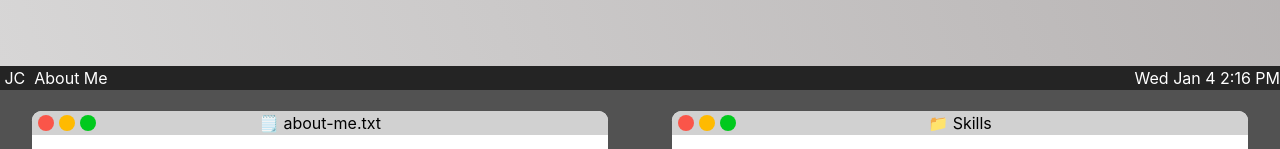
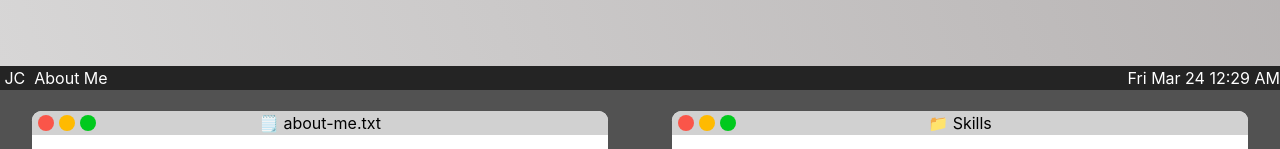
Before and after one commit to johnclimie/portfolio-2023, a Next.js app: page / in a window 1280 px wide. Shown: the part 734-883 px from the top of the page. Built offline with nearby package versions, Linux system fonts and the light colour scheme.

Commit message:
Shortening dates and motnths, along with returning function in component

```diff
--- a/components/MenuBar.js
+++ b/components/MenuBar.js
@@ -3,9 +3,8 @@ import styles from '../styles/MenuBar.module.css';
 export default function MenuBar() {
 
     function getTime() {
-        let days = ['Sunday','Monday','Tuesday','Wednesday','Thursday','Friday','Saturday'];
-        let months = ['January','February','March','April','May','June','July','August','September','October','November','December']
-
+        let days = ['Sun','Mon','Tue','Wed','Thu','Fri','Sat'];
+        let months = ['Jan','Feb','Mar','Apr','May','Jun','Jul','Aug','Sep','Oct','Nov','Dec']
         let currentDate = new Date();
         let day = days[ currentDate.getDay() ];
         let month = months[ currentDate.getMonth() ];
@@ -30,7 +29,7 @@ export default function MenuBar() {
                 </div>
 
                 <div className={styles.menuTime}>
-                <p>Wed Jan 4 2:16 PM</p>
+                <p>{getTime()}</p>
                 </div>
             </div>
         </>
```
